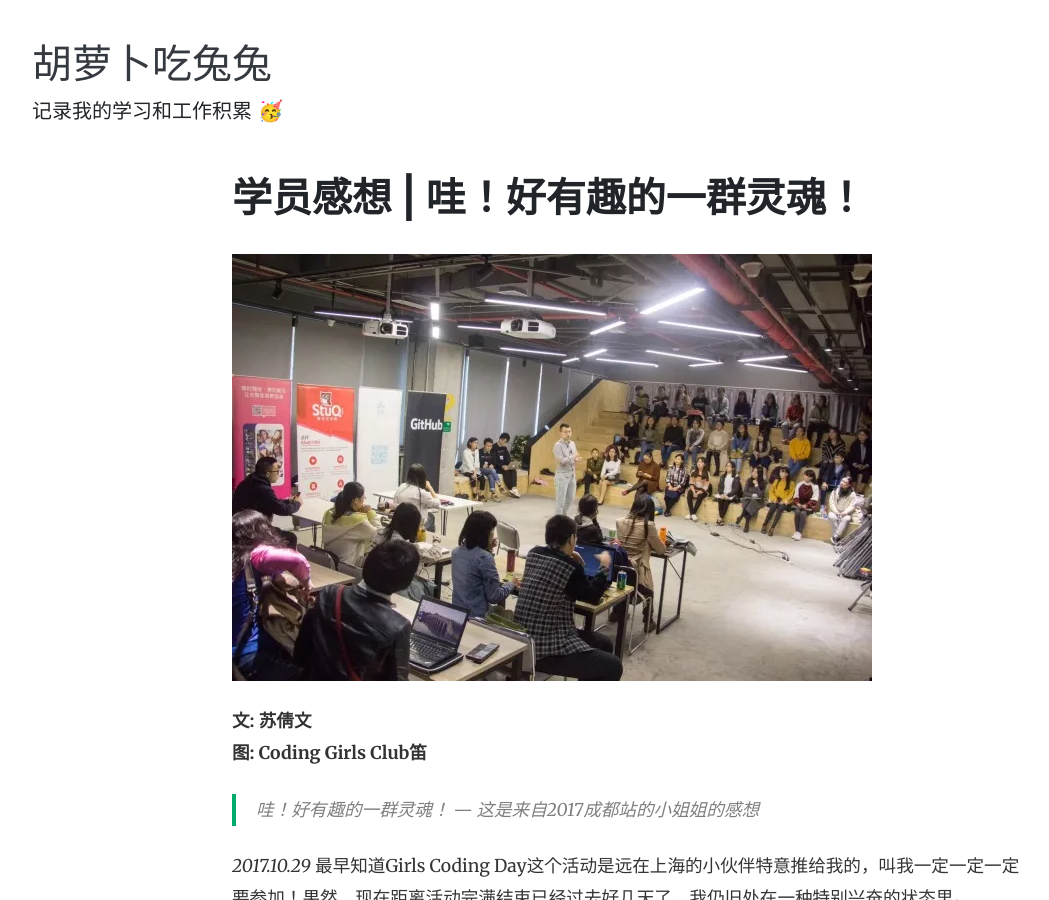
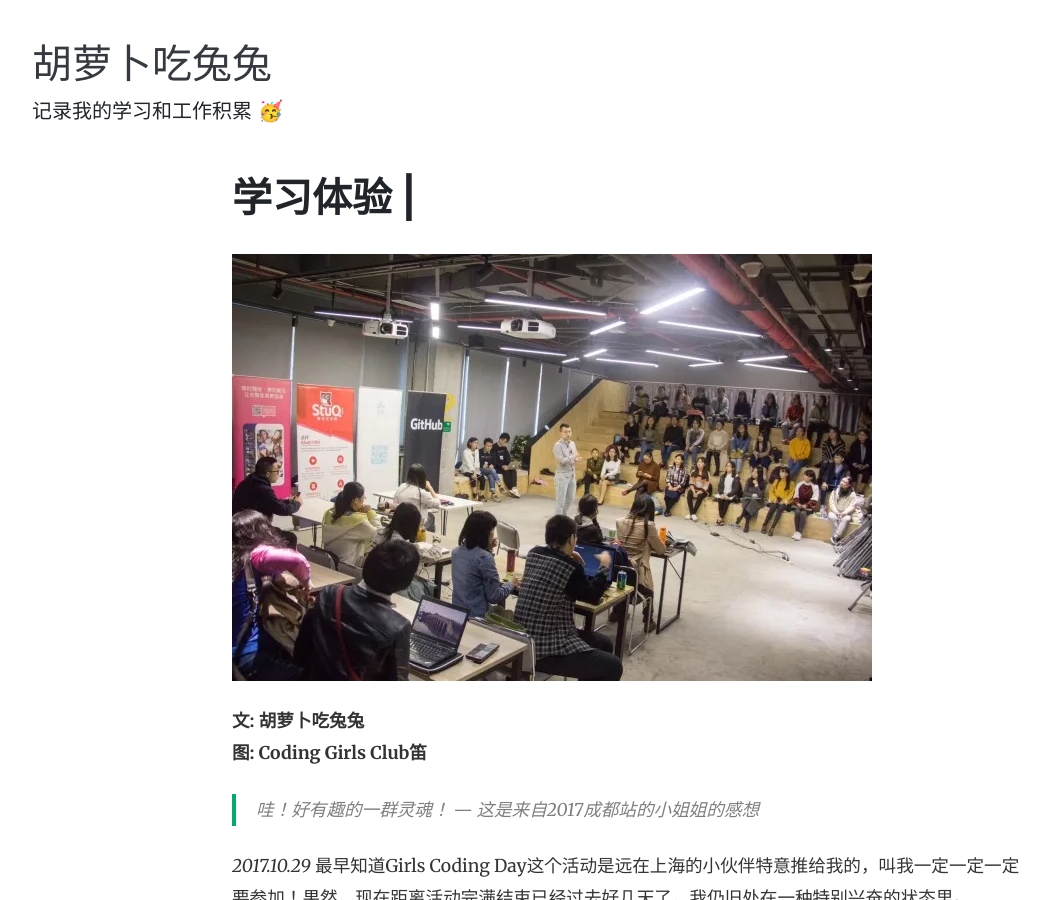
Before and after one commit to Serena0917/my-homework-blog, a Jekyll site: the page built from _posts/2017-11-13-wow-so-amazing.md, in a window 1280 px wide and 900 px high. Shown: the whole window, without its empty margins (53-1102 px from the left). Built offline with Jekyll 4.4.1, drawn with Linux system fonts in a browser that asks for light colours; nearby versions of some CDN libraries.

Commit message:
Update 2017-11-13-wow-so-amazing.md

```diff
--- a/_posts/2017-11-13-wow-so-amazing.md
+++ b/_posts/2017-11-13-wow-so-amazing.md
@@ -1,11 +1,11 @@
 ---
 layout: post
-title:  "学员感想 | 哇！好有趣的一群灵魂！"
+title:  "学习体验 | "
 image: "assets/images/500.jpg"
 featured: true
 ---
 
-**文: 苏倩文**
+**文: 胡萝卜吃兔兔**
 **图: Coding Girls Club笛**
 
 > 哇！好有趣的一群灵魂！
```
